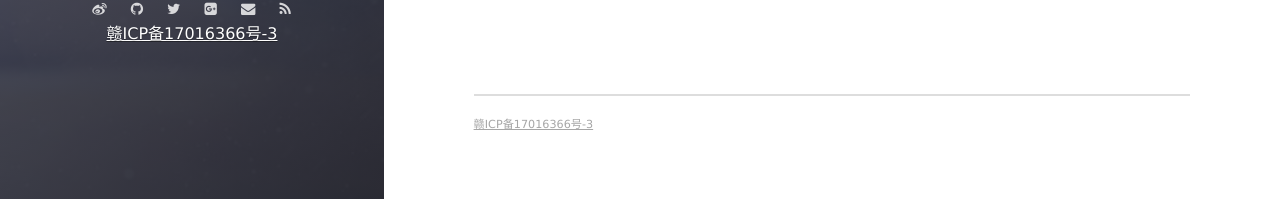
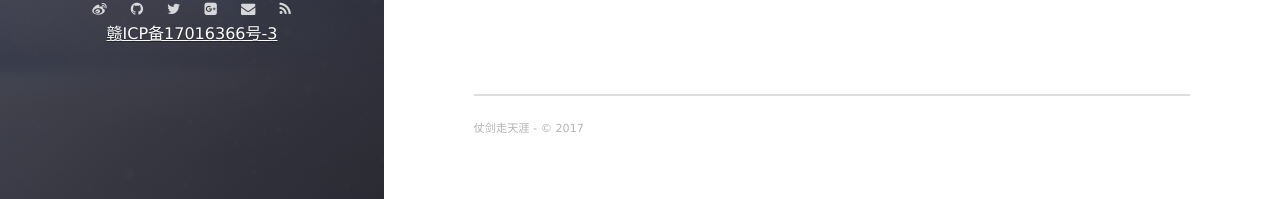
Before and after one commit to oneyian/oneyian.github.com, a Jekyll site: the page built from _posts/2017-12-25-Translation.md, in a window 1280 px wide and 900 px high, scrolled down 1447 px. Shown: the part 698-897 px from the top of the window. Built offline with Jekyll 4.4.1, drawn with Linux system fonts in a browser that asks for light colours; nearby versions of some CDN libraries; comment, search, counter and statistics services are not loaded.

Commit message:
Update footer.html

```diff
--- a/_includes/footer.html
+++ b/_includes/footer.html
@@ -1,7 +1,5 @@
 <section class="footer">
     <footer>
-        <span class="footer__copyright">
-            <a href="www.beian.miit.gov.cn">赣ICP备17016366号-3</a>
-        </span>
+        <span class="footer__copyright"><p>仗剑走天涯 - &copy; 2017</p></span>
     </footer>
 </section>
```
